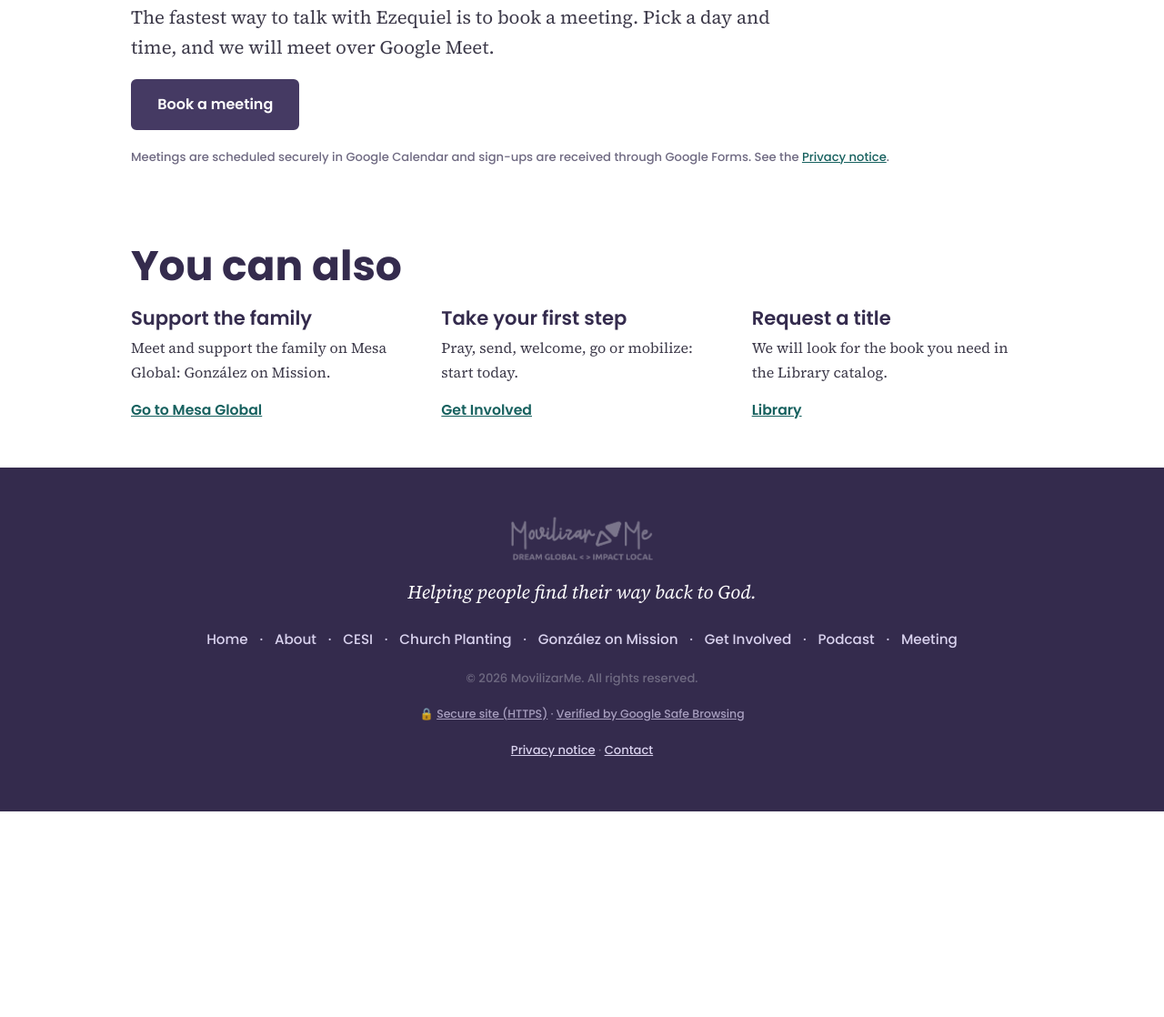
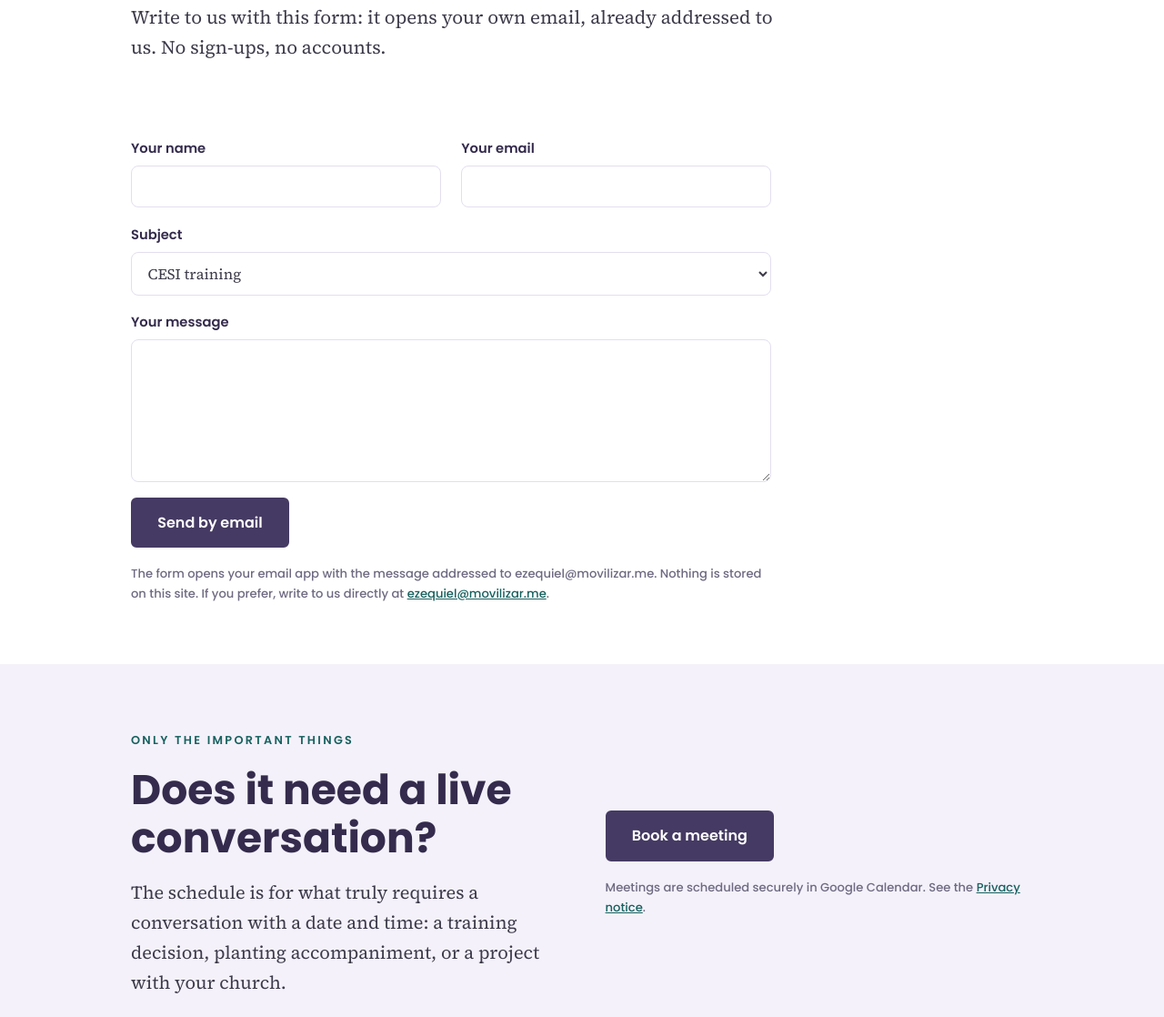
Before and after one commit to ezeorihuela/movilizar-me, a plain HTML site: page en/contact/index.html in a window 1280 px wide. Shown: the part 270-1388 px from the top of the page at 91% size. Before the commit the page ends 1162 px from the top, so only its background shows below. Drawn offline with Linux system fonts and the light colour scheme.

Commit message:
Contacto: formulario mailto como via principal, agenda solo para lo importante

```diff
--- a/assets/styles.css
+++ b/assets/styles.css
@@ -177,3 +177,15 @@ section.tight{padding:3rem 0}
   .header-in{gap:1rem}
   section{padding:3.4rem 0}
 }
+
+/* ---------- Formulario de contacto (mailto) ---------- */
+.cform{max-width:44rem}
+.cform label{display:block;font-family:"Poppins",sans-serif;font-size:.92rem;font-weight:600;color:var(--morado-oscuro);margin-bottom:1.1rem}
+.cform input,.cform select,.cform textarea{
+  display:block;width:100%;margin-top:.4rem;padding:.7rem .85rem;
+  font-family:"Source Serif 4",Georgia,serif;font-size:1.02rem;color:var(--texto);
+  border:1px solid var(--borde);border-radius:.5rem;background:#fff;
+}
+.cform input:focus,.cform select:focus,.cform textarea:focus{outline:2px solid var(--teal-claro);outline-offset:1px}
+.cform-grid{display:grid;grid-template-columns:1fr 1fr;gap:1.4rem}
+@media (max-width:700px){.cform-grid{grid-template-columns:1fr}}
--- a/en/contact/index.html
+++ b/en/contact/index.html
@@ -4,7 +4,7 @@
 <meta charset="utf-8">
 <meta name="viewport" content="width=device-width, initial-scale=1">
 <title>Contact - MovilizarMe</title>
-<meta name="description" content="Let us talk: book a meeting with Ezequiel Gonzalez or support the family through Mesa Global.">
+<meta name="description" content="Let us talk: write to us by email or book an important meeting with Ezequiel Gonzalez.">
 <link rel="icon" type="image/png" href="../../assets/MovilizarMe-favicon.png">
 <link rel="preconnect" href="https://fonts.googleapis.com"><link rel="preconnect" href="https://fonts.gstatic.com" crossorigin><link href="https://fonts.googleapis.com/css2?family=Poppins:wght@500;600;700&family=Source+Serif+4:ital,opsz,wght@0,8..60,400;0,8..60,600;1,8..60,400&display=swap" rel="stylesheet">
 <link rel="stylesheet" href="../../assets/styles.css">
@@ -24,11 +24,44 @@
 <div class="page-hero"><div class="wrap">
   <p class="eyebrow">Contact</p>
   <h1>Let us talk</h1>
-  <p class="lead">The fastest way to talk with Ezequiel is to book a meeting. Pick a day and time, and we will meet over Google Meet.</p>
-  <p><a class="btn" href="../../en/meeting/index.html">Book a meeting</a></p>
-  <p class="small">Meetings are scheduled securely in Google Calendar and sign-ups are received through Google Forms. See the <a href="../../en/privacy/index.html">Privacy notice</a>.</p>
+  <p class="lead">Write to us with this form: it opens your own email, already addressed to us. No sign-ups, no accounts.</p>
 </div></div>
 <section class="tight"><div class="wrap">
+  <form class="cform" id="cform">
+    <div class="cform-grid">
+      <label>Your name<input type="text" id="cf-nombre" autocomplete="name"></label>
+      <label>Your email<input type="email" id="cf-correo" autocomplete="email"></label>
+    </div>
+    <label>Subject
+      <select id="cf-asunto">
+        <option>CESI training</option>
+        <option>Church planting</option>
+        <option>González on Mission</option>
+        <option>Prayer request</option>
+        <option>Library</option>
+        <option>Live interpretation</option>
+        <option>Other</option>
+      </select>
+    </label>
+    <label>Your message<textarea id="cf-mensaje" rows="6"></textarea></label>
+    <p><button class="btn" type="submit">Send by email</button></p>
+    <p class="small">The form opens your email app with the message addressed to ezequiel@movilizar.me. Nothing is stored on this site. If you prefer, write to us directly at <a href="mailto:ezequiel@movilizar.me">ezequiel@movilizar.me</a>.</p>
+  </form>
+</div></section>
+<section class="band"><div class="wrap">
+  <div class="split">
+    <div>
+      <p class="eyebrow">Only the important things</p>
+      <h2>Does it need a live conversation?</h2>
+      <p>The schedule is for what truly requires a conversation with a date and time: a training decision, planting accompaniment, or a project with your church.</p>
+    </div>
+    <div>
+      <p><a class="btn" href="../../en/meeting/index.html">Book a meeting</a></p>
+      <p class="small">Meetings are scheduled securely in Google Calendar. See the <a href="../../en/privacy/index.html">Privacy notice</a>.</p>
+    </div>
+  </div>
+</div></section>
+<section><div class="wrap">
   <h2>You can also</h2>
   <ul class="cards" style="margin-top:0">
     <li class="card"><h3>Support the family</h3><p>Meet and support the family on Mesa Global: González on Mission.</p><a href="https://www.mesaglobal.co/workers/31682" target="_blank" rel="noopener">Go to Mesa Global</a></li>
@@ -36,6 +69,20 @@
     <li class="card"><h3>Request a title</h3><p>We will look for the book you need in the Library catalog.</p><a href="../../en/library/index.html">Library</a></li>
   </ul>
 </div></section>
+<script>
+document.getElementById('cform').addEventListener('submit', function (e) {
+  e.preventDefault();
+  var asunto = document.getElementById('cf-asunto').value;
+  var nombre = document.getElementById('cf-nombre').value.trim();
+  var correo = document.getElementById('cf-correo').value.trim();
+  var mensaje = document.getElementById('cf-mensaje').value.trim();
+  var cuerpo = mensaje + "
+
+Name: " + nombre + "
+Email: " + correo;
+  location.href = 'mailto:ezequiel@movilizar.me?subject=' + encodeURIComponent('Website contact: ' + asunto) + '&body=' + encodeURIComponent(cuerpo);
+});
+</script>
 
 </main>
 <footer class="site-footer">
```
Also changed, not shown: es/contacto/index.html (+51 -4 lines).
